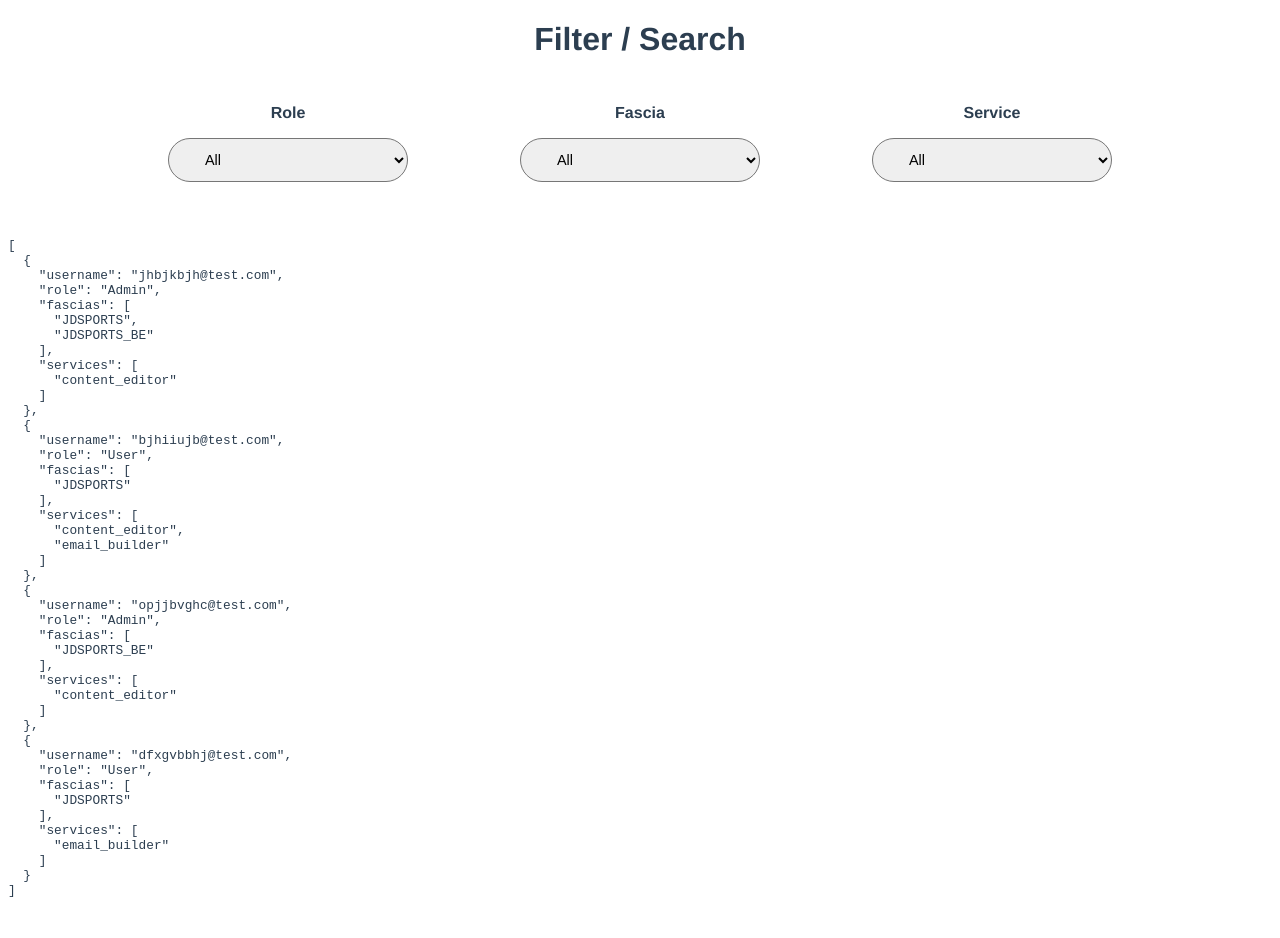
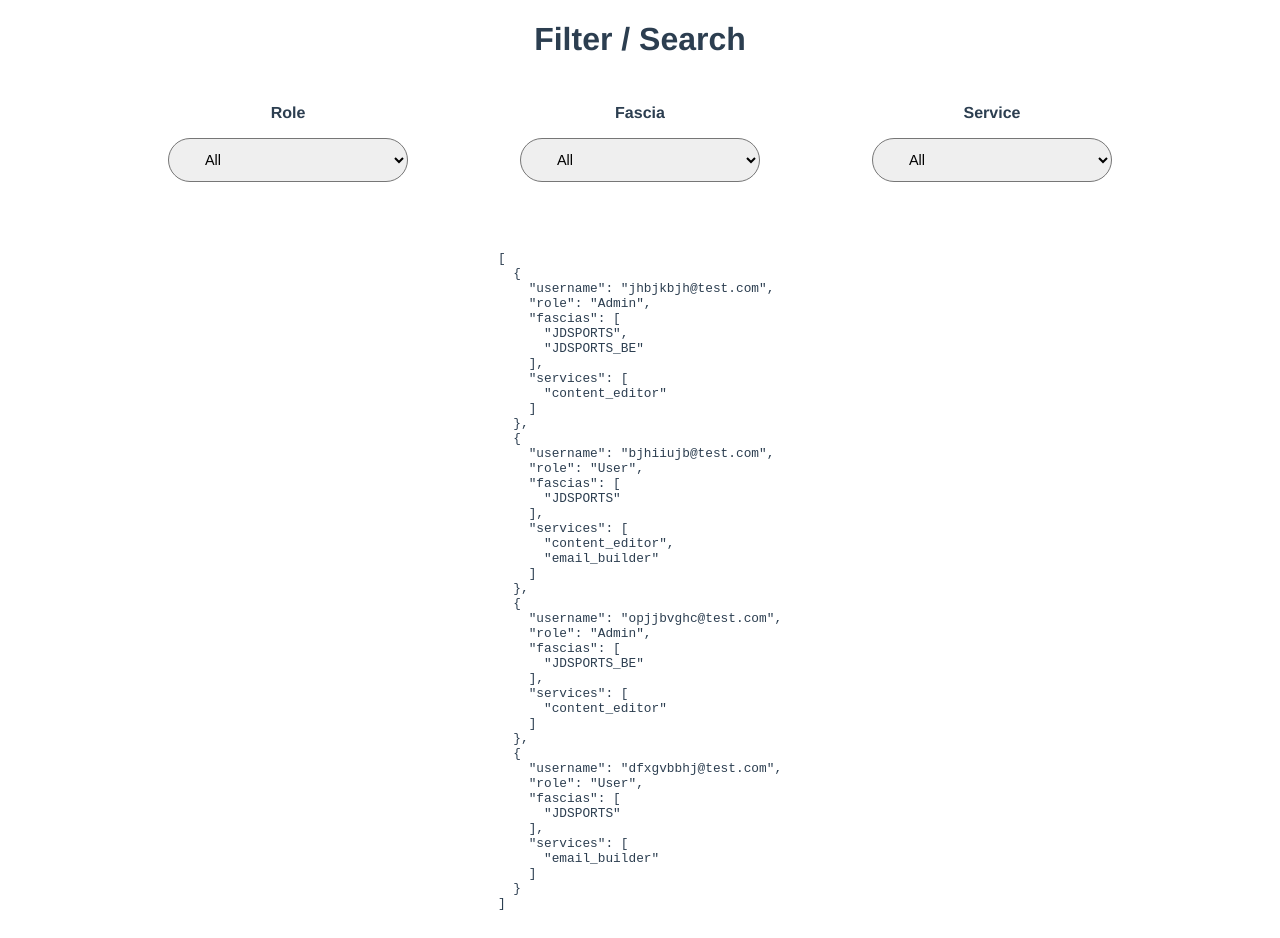
Before and after one commit to aclarke211/search-filter, a Vue app: page / in a window 1280 px wide. Before the commit the page ends 914 px from the top, so only its background shows below. Built offline with nearby package versions, Linux system fonts and the light colour scheme.

Commit message:
Filtered Data styling.

```diff
--- a/src/components/SelectFilter.vue
+++ b/src/components/SelectFilter.vue
@@ -261,12 +261,9 @@ export default {
 
   .data {
     margin: 1rem 0;
-
-    &-title {
-      border-bottom: 2px solid slategrey;
-      display: inline-flex;
-      padding: 0 .25rem .25rem;
-    }
+    display: flex;
+    align-items: center;
+    justify-content: center;
 
     &-json {
       font-size: .8rem;
```
